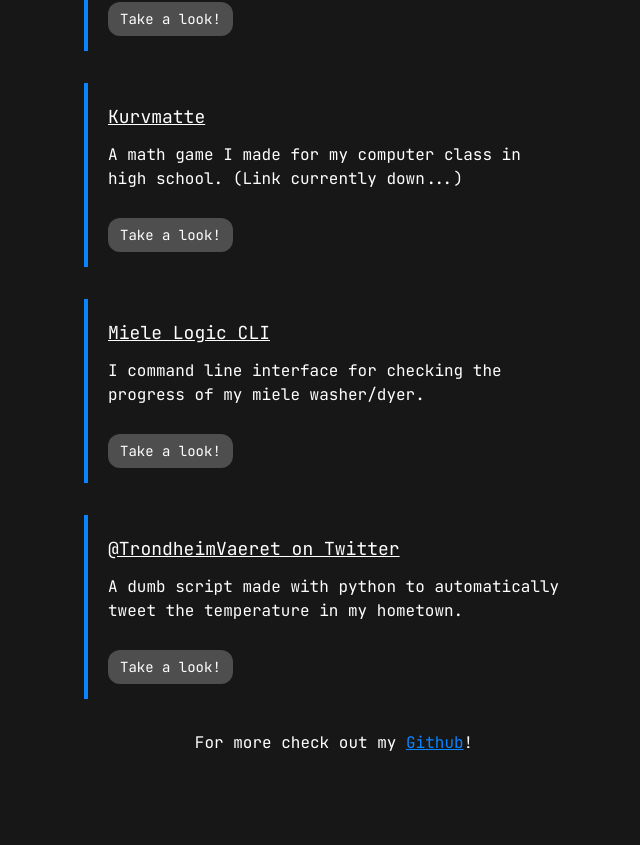
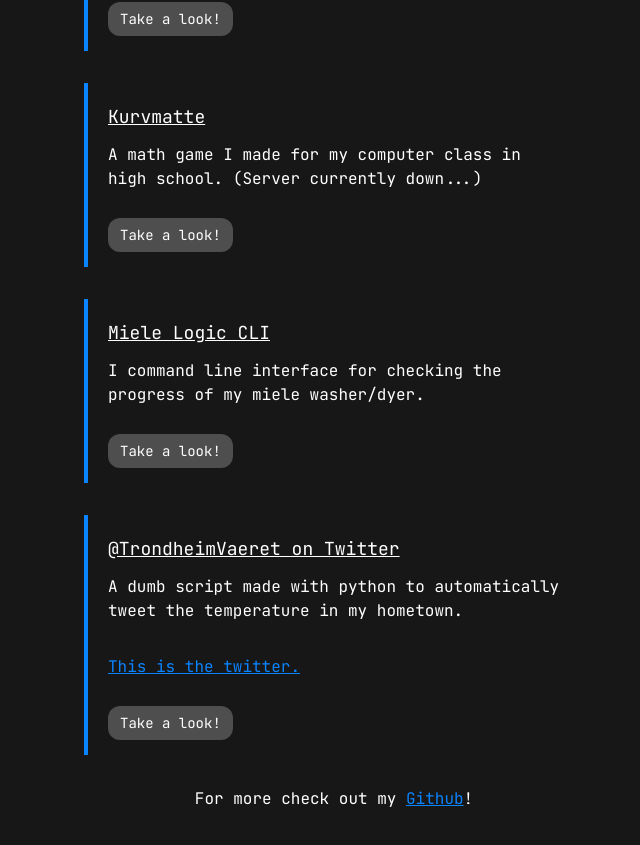
Before and after one commit to omfj/next-omfj.no, a Next.js app: page /projects in a window 1280 px wide. Shown: the part 349-1194 px from the top of the page, without its empty margins (306-946 px from the left). Built offline with nearby package versions, Linux system fonts and the light colour scheme.

Commit message:
fixed type errors smh

```diff
--- a/components/Header.tsx
+++ b/components/Header.tsx
@@ -1,7 +1,7 @@
 import Nav from './Nav';
 
 interface Props {
-  title: String;
+  title: string;
 }
 
 const Header = ({ title }: Props): JSX.Element => {
--- a/components/ProjectBox.tsx
+++ b/components/ProjectBox.tsx
@@ -1,12 +1,13 @@
 import LinkButton from './LinkButton';
 
 interface Props {
-    title: String;
-    desc: String;
-    href: String;
+    title: string;
+    desc: string;
+    link: string;
+    twitter?: string;
 }
 
-const ProjectBox = ({ title, desc, href }: Props): JSX.Element => {
+const ProjectBox = ({ title, desc, link, twitter }: Props): JSX.Element => {
     return (
         <div className="
             border-l-4
@@ -21,7 +22,12 @@ const ProjectBox = ({ title, desc, href }: Props): JSX.Element => {
             <p className="text-md mb-8">
                 {desc}
             </p>
-            <LinkButton href={href} />
+            {twitter && (
+                <p className="text-md mb-8 text-[#0a84ff] underline">
+                    <a href={twitter}>This is the twitter.</a>
+                </p>
+            )}
+            <LinkButton link={link} />
         </div>
     )
 }
--- a/components/SEO.tsx
+++ b/components/SEO.tsx
@@ -1,7 +1,7 @@
 import Head from 'next/head';
 
 interface Props {
-    title: String;
+    title: string;
 }
 
 const SEO = ({ title }: Props): JSX.Element => {
--- a/components/SocialMediaImg.tsx
+++ b/components/SocialMediaImg.tsx
@@ -1,20 +1,24 @@
 import Image from "next/image";
 
 interface Props {
-    src: String;
+    source: any;
     height: number;
     width: number;
-    href: String;
-    alt: String;
+    href: string;
+    alt: string;
 }
 
-const SocialMediaImg = ({ src, height, width, href, alt }: Props): JSX.Element => {
+const SocialMediaImg = ({ source, height, width, href, alt }: Props): JSX.Element => {
     return (
-        <a target="_blank" href={href} target-blank className="hover:scale-125 ease-out duration-300">
+        <a
+            target="_blank"
+            href={href}
+            className="hover:scale-125 ease-out duration-300"
+        >
             <Image
                 height={height}
                 width={width}
-                src={src}
+                src={source}
                 alt={alt}
             />
         </a>
--- a/pages/contact.tsx
+++ b/pages/contact.tsx
@@ -3,9 +3,9 @@ import SocialMediaImg from '../components/SocialMediaImg';
 import SEO from '../components/SEO';
 
 // Images
-import githubImage from '../public/images/github.png';
-import instaImage from '../public/images/instagram.png';
-import linkedinImage from '../public/images/linkedin.png';
+import * as GithubImage from '../public/images/github.png';
+import * as InstaImage from '../public/images/instagram.png';
+import * as LinkedinImage from '../public/images/linkedin.png';
 
 const Contact = (): JSX.Element => {
     return (
@@ -25,21 +25,21 @@ const Contact = (): JSX.Element => {
                 justify-items-center
             ">
                 <SocialMediaImg
-                    src={githubImage}
+                    source={GithubImage}
                     height={100}
                     width={100}
                     href="https://github.com/omfj"
                     alt="Github logo with link to my github."
                 />
                 <SocialMediaImg
-                    src={instaImage}
+                    source={InstaImage}
                     height={100}
                     width={100}
                     href="https://instagram.com/lordolem"
                     alt="Instagram logo with link to my instagram"
                 />
                 <SocialMediaImg
-                    src={linkedinImage}
+                    source={LinkedinImage}
                     height={100}
                     width={100}
                     href="https://linkedin.com/in/omfj"
--- a/pages/projects.tsx
+++ b/pages/projects.tsx
@@ -14,7 +14,7 @@ const Projects = (): JSX.Element => {
             />
             <ProjectBox
                 title="Kurvmatte"
-                desc="A math game I made for my computer class in high school. (Link currently down...)"
+                desc="A math game I made for my computer class in high school. (Server currently down...)"
                 link="https://www.it1.omfj.no"
             />
             <ProjectBox
@@ -25,7 +25,8 @@ const Projects = (): JSX.Element => {
             <ProjectBox
                 title="@TrondheimVaeret on Twitter"
                 desc="A dumb script made with python to automatically tweet the temperature in my hometown."
-                link="https://www.twitter.com/trondheimvaeret"
+                twitter="https://www.twitter.com/trondheimvaeret"
+                link="https://www.github.com/omfj/trondheimvaeret"
             />
             <p className="
                 text-center
```
